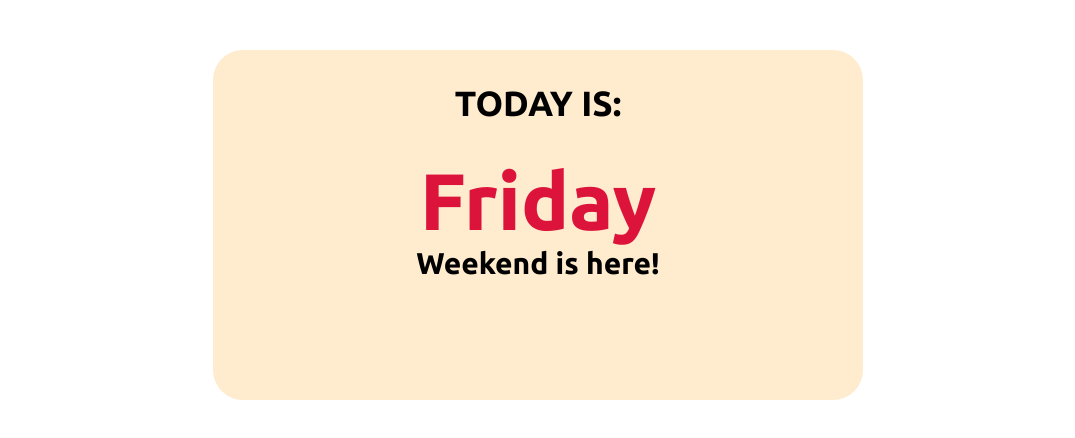
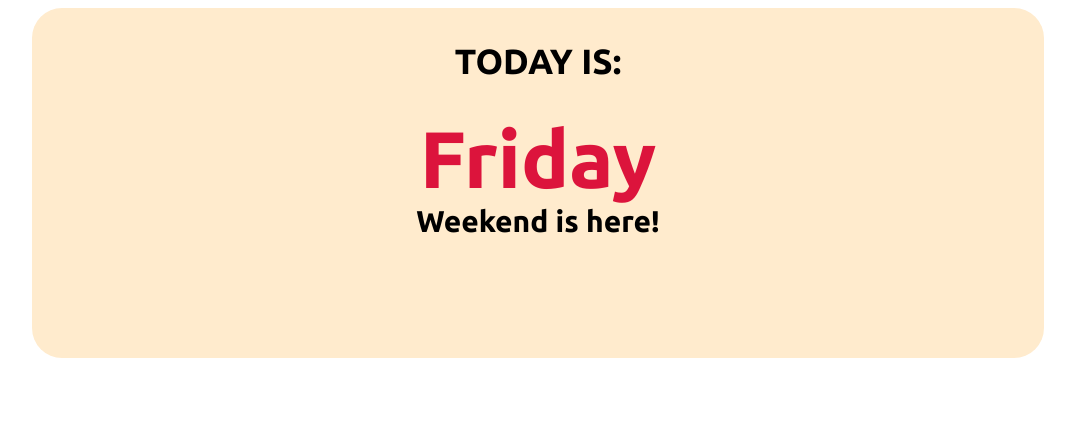
Before and after one commit to jazsonkristyan/day-of-the-week-app, a plain HTML site: page index.html in a window 1280 px wide. Shown: the whole page, without its empty margins (102-1177 px from the left). Drawn offline with Linux system fonts and the light colour scheme.

Commit message:
modified

```diff
--- a/style.css
+++ b/style.css
@@ -2,13 +2,16 @@
 
 body{
     font-family: 'Ubuntu', 'sans-serif';
-    margin: 50px;
     background: #fff;
+    display: flex;
+    justify-content: center;
+    align-items: center;
+
 }
 
 #container{
-    width: 650px;
     height: 350px;
+    width: 80%;
     background-color: blanchedalmond;
     margin: auto;
     border-radius: 30px;
```
